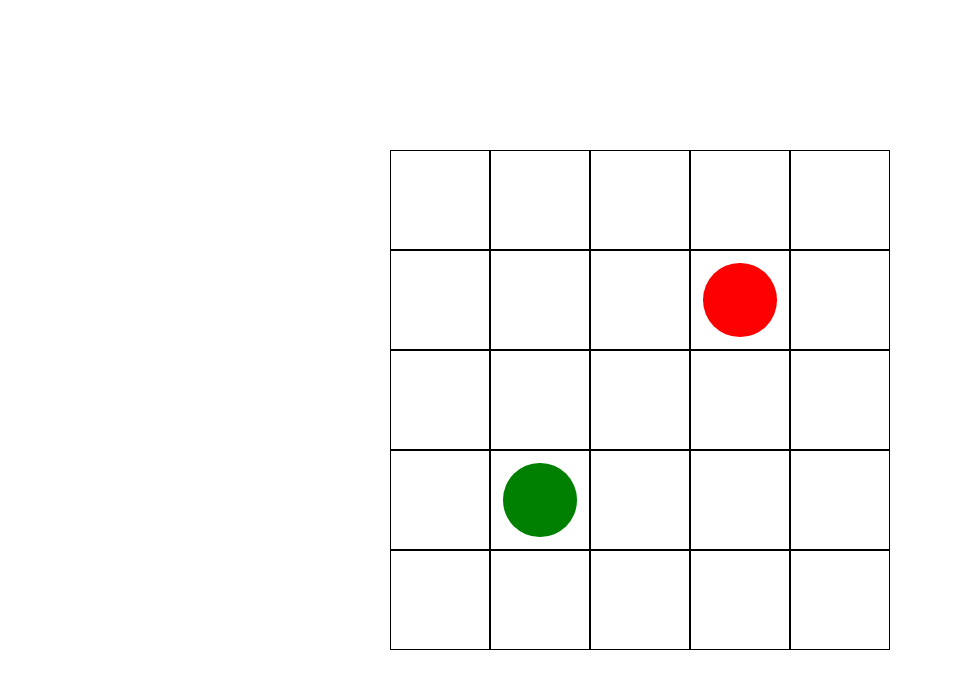
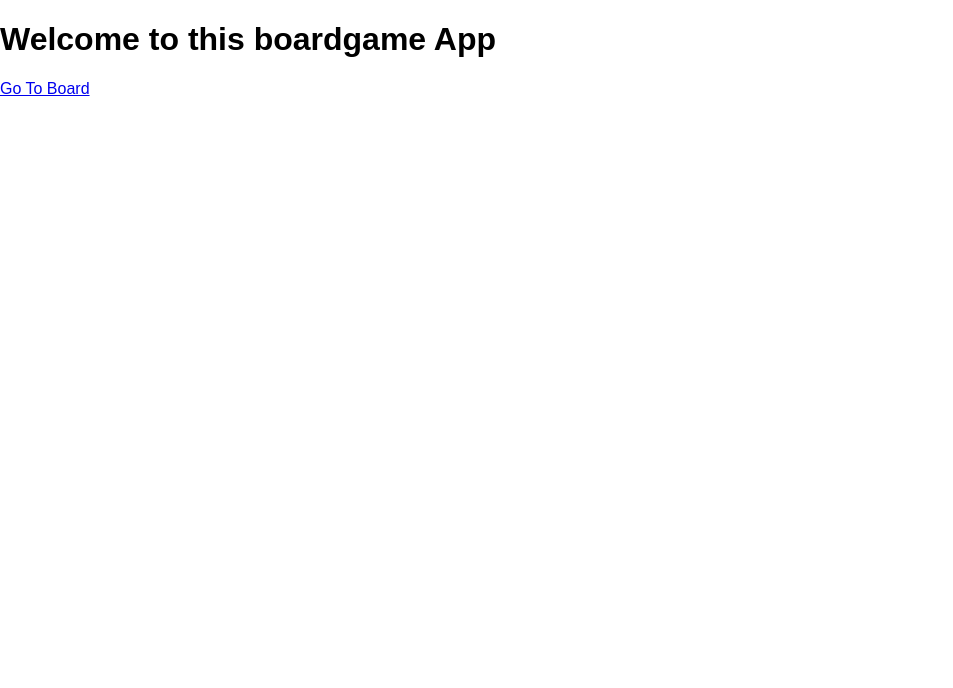
Before and after one commit to jakyle/Boardgame, a React (Create React App) app: page / in a window 1280 px wide. Shown: the top 688 px of the page, without its empty margins (0-953 px from the left). Built offline with nearby package versions, Linux system fonts and the light colour scheme; what react-router-redux would draw is missing.

Commit message:
connected react-router to app

```diff
--- a/src/App.tsx
+++ b/src/App.tsx
@@ -1,11 +1,16 @@
 import * as React from 'react';
 import GameBoard from './Containers/GameBoard/GameBoard';
+import { Switch, Route } from 'react-router';
+import Home from './Containers/Home/Home';
 
 class App extends React.Component {
   render() {
     return (
       <div className="App">
-        <GameBoard />
+        <Switch>
+          <Route exact={true} path="/" component={Home}/>
+          <Route path="/board" component={GameBoard}/>
+        </Switch>
       </div>
     );
   }
--- /dev/null
+++ b/src/Containers/Home/Home.tsx
@@ -0,0 +1,20 @@
+import * as React from 'react';
+import { Link } from 'react-router-dom';
+
+export interface HomeProps {
+}
+
+export interface HomeState {
+}
+
+export default class Home extends React.Component<HomeProps, HomeState> {
+
+  render() {
+    return (
+      <div className="Home">
+        <h1>Welcome to this boardgame App</h1>
+        <Link to="/board">Go To Board</Link>
+      </div>
+    );
+  }
+}
--- a/src/util/util.ts
+++ b/src/util/util.ts
@@ -1,4 +1,4 @@
 export const updateObject = <T, U>(oldObject: T, updatedValues: U): T => {
-  let copy = Object.assign({}, oldObject);
+  const copy = Object.assign({}, oldObject);
   return  Object.assign(copy, updatedValues);
 };
```
